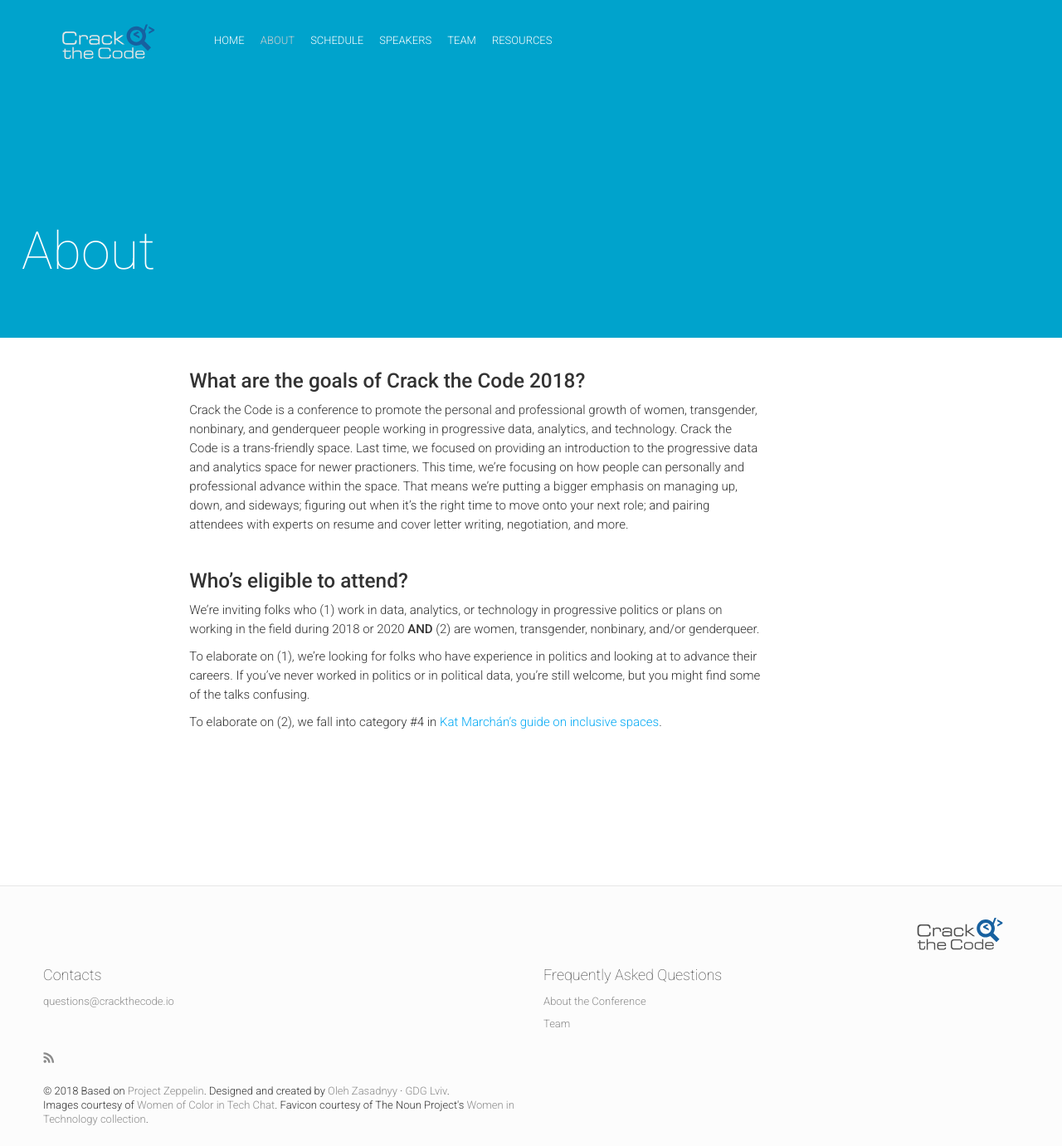
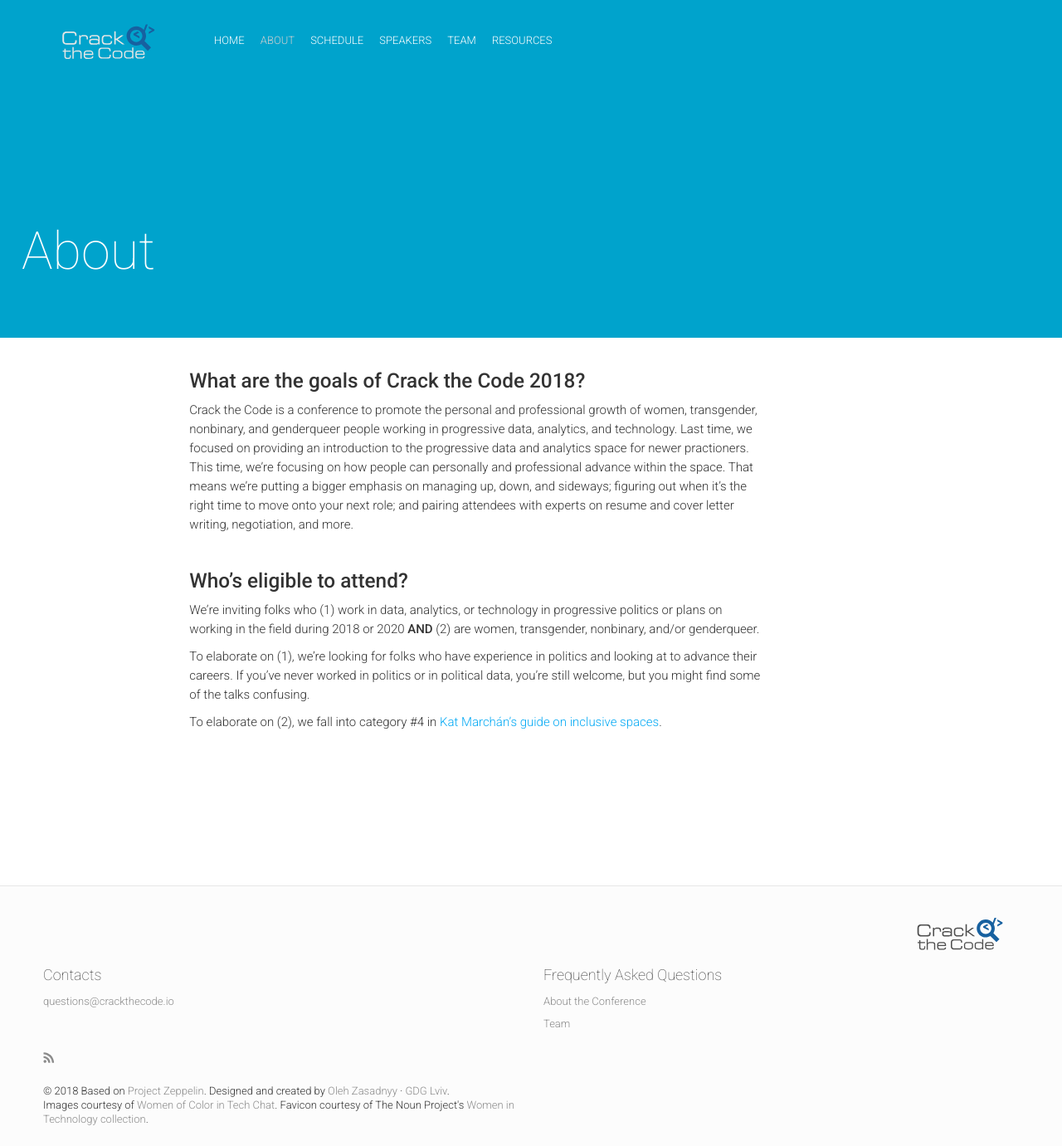
Before and after one commit to anniejw6/crackthecode_site, a Jekyll site: the page built from about.md, in a window 1280 px wide and 1381 px high. Shown: the whole window at 83% size. Built offline with Jekyll 4.4.1, drawn with Linux system fonts in a browser that asks for light colours; nearby versions of some CDN libraries; comment, search, counter and statistics services are not loaded.

Commit message:
update about

```diff
--- a/about.md
+++ b/about.md
@@ -8,7 +8,7 @@
 ###### **What are the goals of Crack the Code 2018?**
 
 Crack the Code is a conference to promote the personal and professional
-growth of women, transgender, nonbinary, and genderqueer people working in progressive data, analytics, and technology. Crack the Code is a trans-friendly space. Last time, we focused on providing an introduction to the progressive data and analytics space for newer practioners. This time, we're focusing on how people can personally and professional advance within the space. That means we're putting a bigger emphasis on managing up, down, and sideways; figuring out when it's the right time to move onto your next role; and pairing attendees with experts on resume and cover letter writing, negotiation, and more.
+growth of women, transgender, nonbinary, and genderqueer people working in progressive data, analytics, and technology. Last time, we focused on providing an introduction to the progressive data and analytics space for newer practioners. This time, we're focusing on how people can personally and professional advance within the space. That means we're putting a bigger emphasis on managing up, down, and sideways; figuring out when it's the right time to move onto your next role; and pairing attendees with experts on resume and cover letter writing, negotiation, and more.
 
 <br/>
 
```
